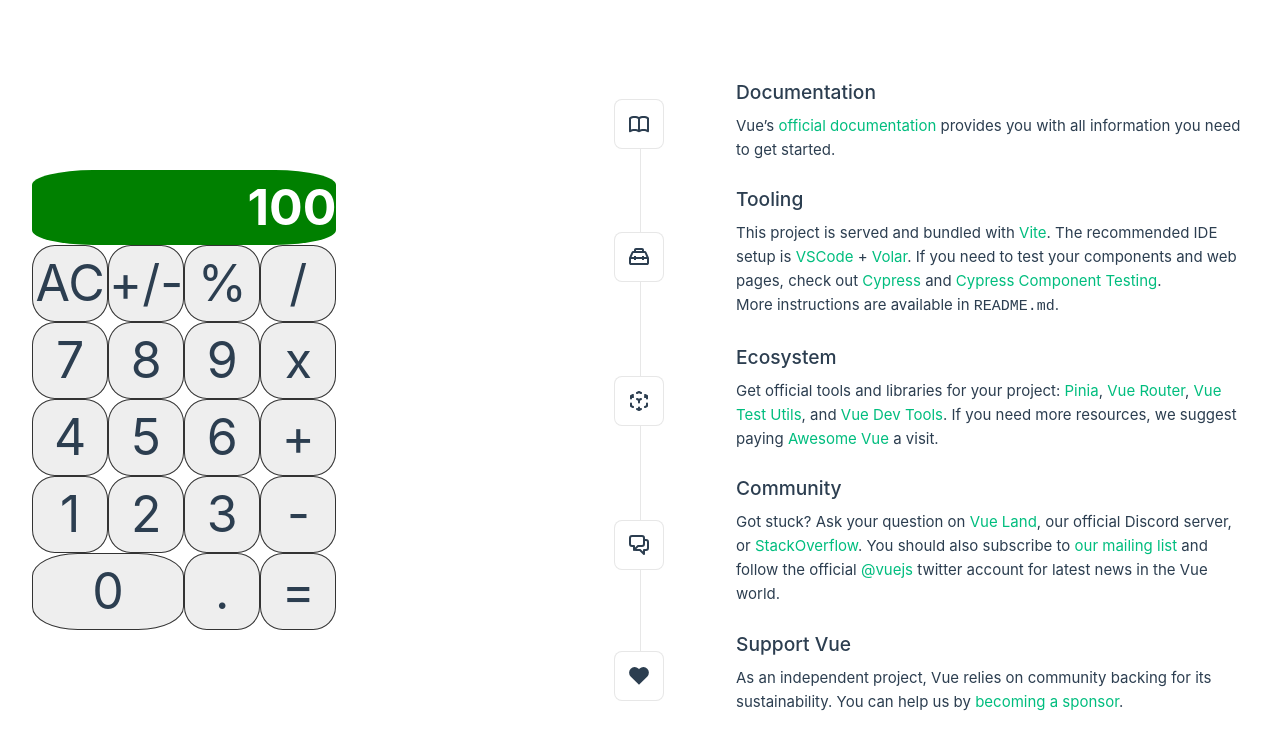
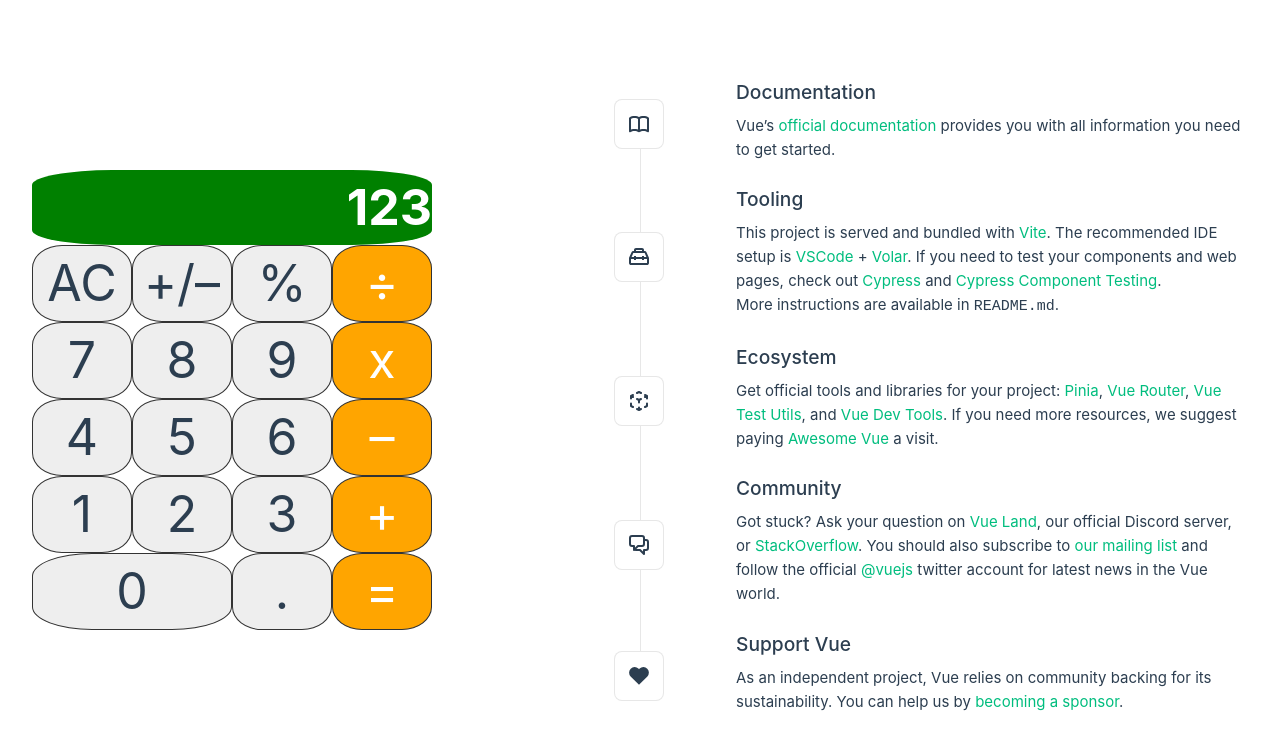
Before and after one commit to mkim245/vue-calculator, a Vue app: page / in a window 1280 px wide. Shown: the top 750 px of the page. Built offline with nearby package versions, Linux system fonts and the light colour scheme.

Commit message:
code data and methods

```diff
--- a/src/components/Calculator.vue
+++ b/src/components/Calculator.vue
@@ -1,35 +1,47 @@
 <script>
 export default {
+  data() {
+    return {
+      current: '123',
+    }
+  },
+  methods: {
+    clear() {
+      this.current = '';
+    }
+  }
 }
 </script>
 
 <template>
   <div class="calculator">
-    <div class="display">100</div>
-    <div class="btn">AC</div>
-    <div class="btn">+/-</div>
+    <div class="display">{{current || '0'}}</div>
+    <div @click="clear" class="btn">AC</div>
+    <div class="btn">+/–</div>
     <div class="btn">%</div>
-    <div class="btn">/</div>
+    <div class="btn operator">÷</div>
     <div class="btn">7</div>
     <div class="btn">8</div>
     <div class="btn">9</div>
-    <div class="btn">x</div>
+    <div class="btn operator">x</div>
     <div class="btn">4</div>
     <div class="btn">5</div>
     <div class="btn">6</div>
-    <div class="btn">+</div>
+    <div class="btn operator">–</div>
     <div class="btn">1</div>
     <div class="btn">2</div>
     <div class="btn">3</div>
-    <div class="btn">-</div>
+    <div class="btn operator">+</div>
     <div class="btn zero">0</div>
     <div class="btn">.</div>
-    <div class="btn">=</div>
+    <div class="btn operator">=</div>
   </div>
 </template>
 
 <style scoped>
 .calculator {
+  margin: 0 auto;
+  width: 400px;
   font-size:50px;
   display: grid;
   grid-template-columns: repeat(4, 1fr);
@@ -54,4 +66,8 @@ export default {
   border-radius: 30%;
   text-align: center;
 }
+.operator {
+  background-color: orange;
+  color: white;
+}
 </style>
```
